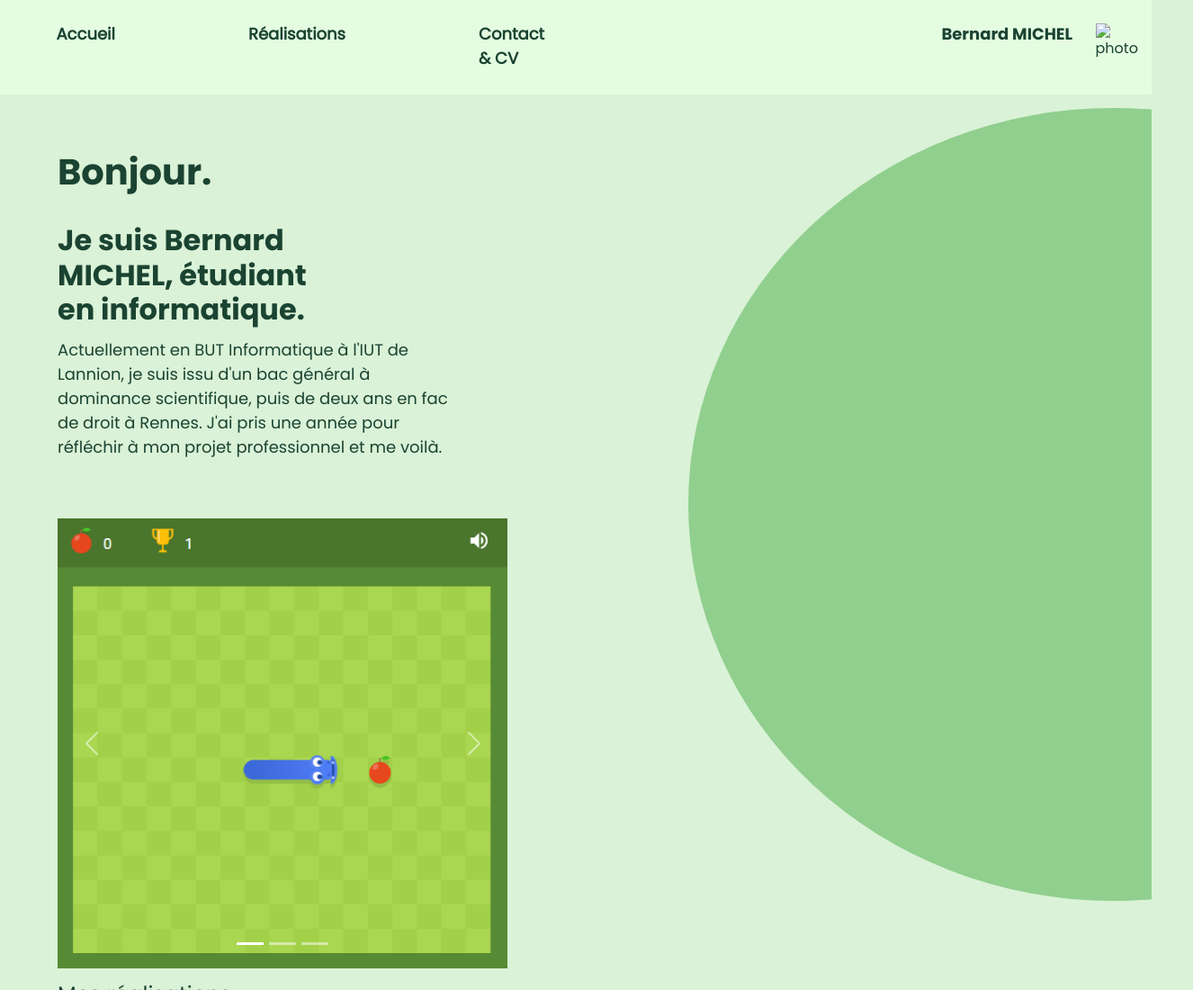
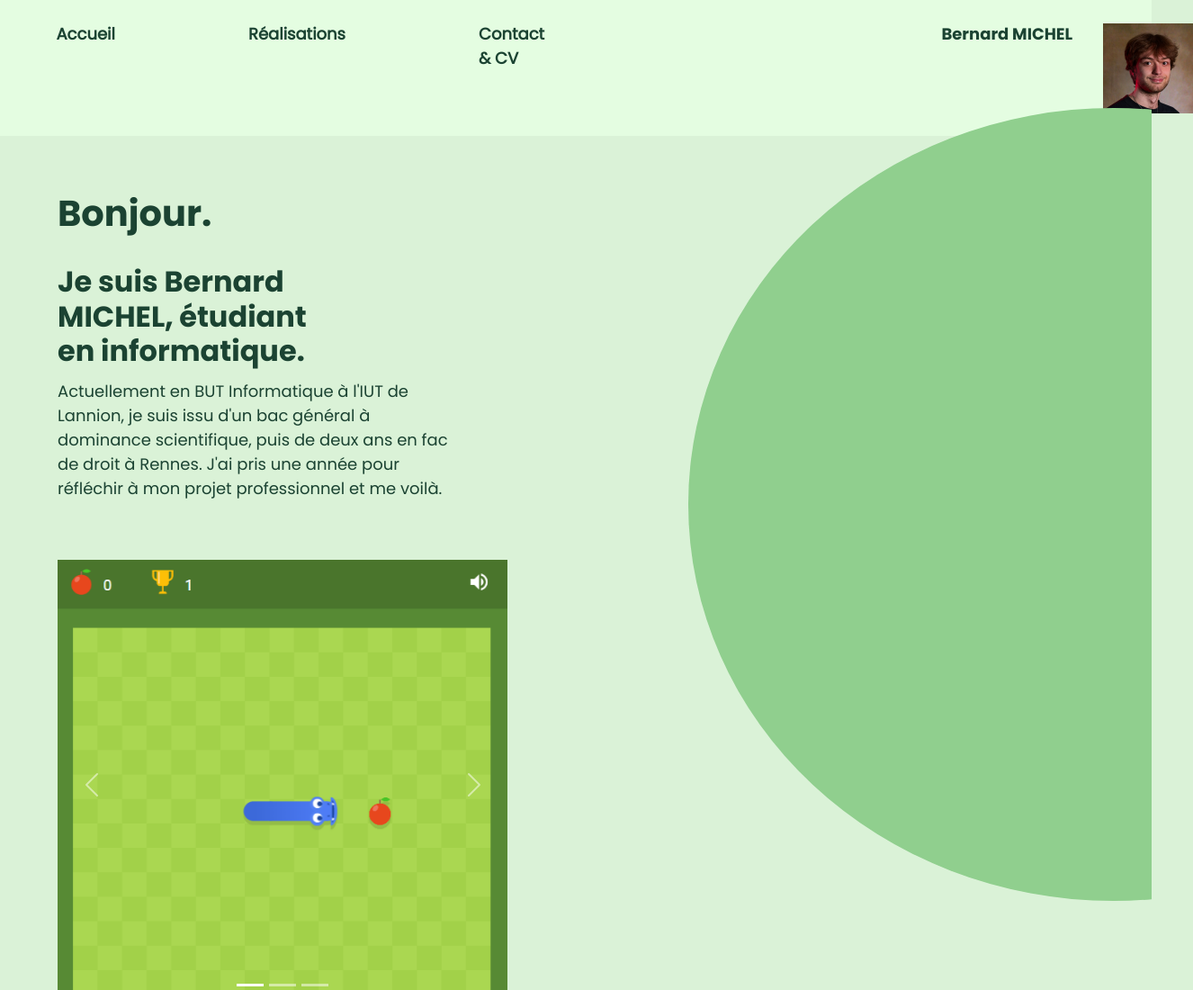
Before and after one commit to Nanardeau/Nanardeau.github.io, a plain HTML site: page index.html in a window 1280 px wide. Shown: the top 1100 px of the page at 90% size, 1326 px wide, since content can reach past the window. Drawn offline with nearby package versions, Linux system fonts and the light colour scheme.

Commit message:
ajout photo header

```diff
--- a/index.html
+++ b/index.html
@@ -18,7 +18,7 @@
     </nav>
     <div>
         <p><strong>Bernard MICHEL</strong></p>
-        <img src="logo" title="photo" alt="photo">
+        <img src="images/photo.jpeg" width="100px" title="photo" alt="photo">
     </div>
 
 </header>
```
Also changed, not shown: sites/contact.html (+1 -1 lines), sites/realisations.html (+1 -1 lines), sites/realisations/apache.html (+1 -1 lines), sites/realisations/bdd.html (+1 -1 lines), sites/realisations/devweb.html (+1 -1 lines), sites/realisations/docker.html (+1 -1 lines), sites/realisations/graphes.html (+1 -1 lines), sites/realisations/snake.html (+1 -1 lines), images/photo.jpeg (added).
